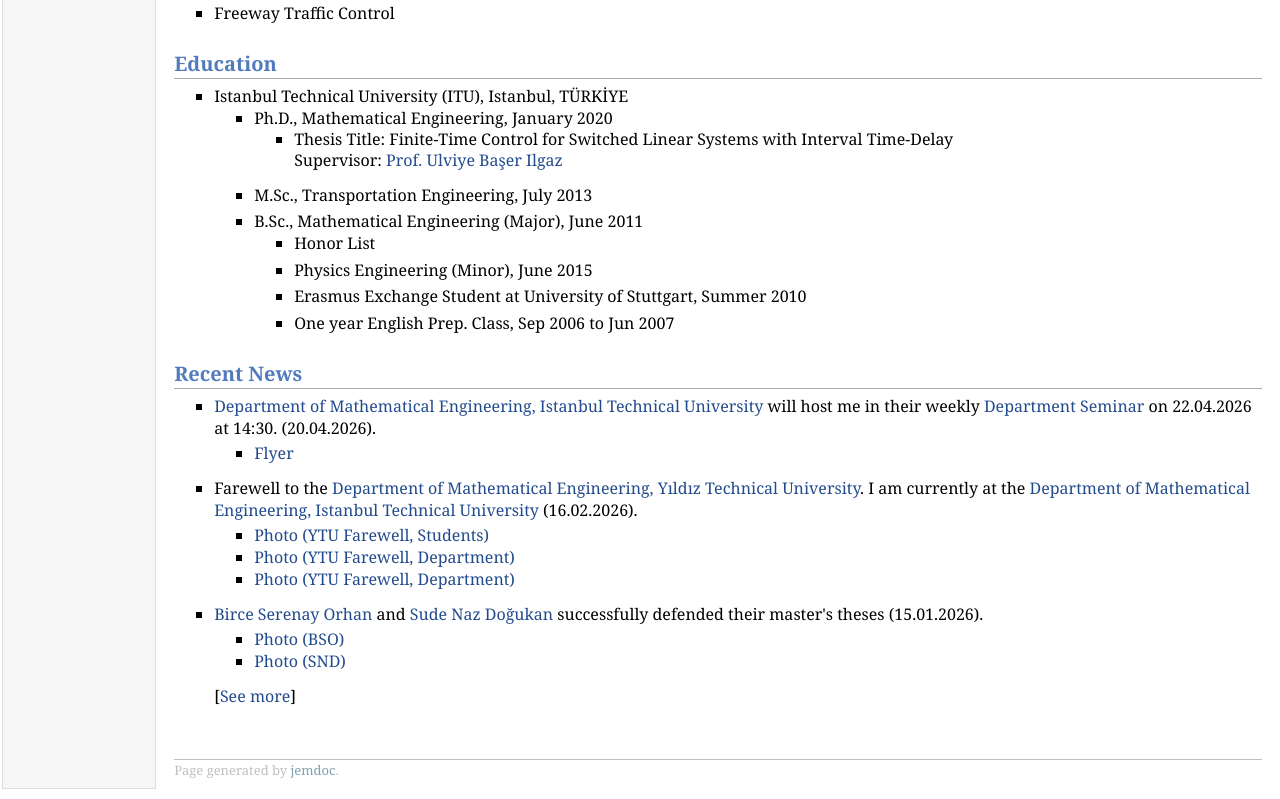
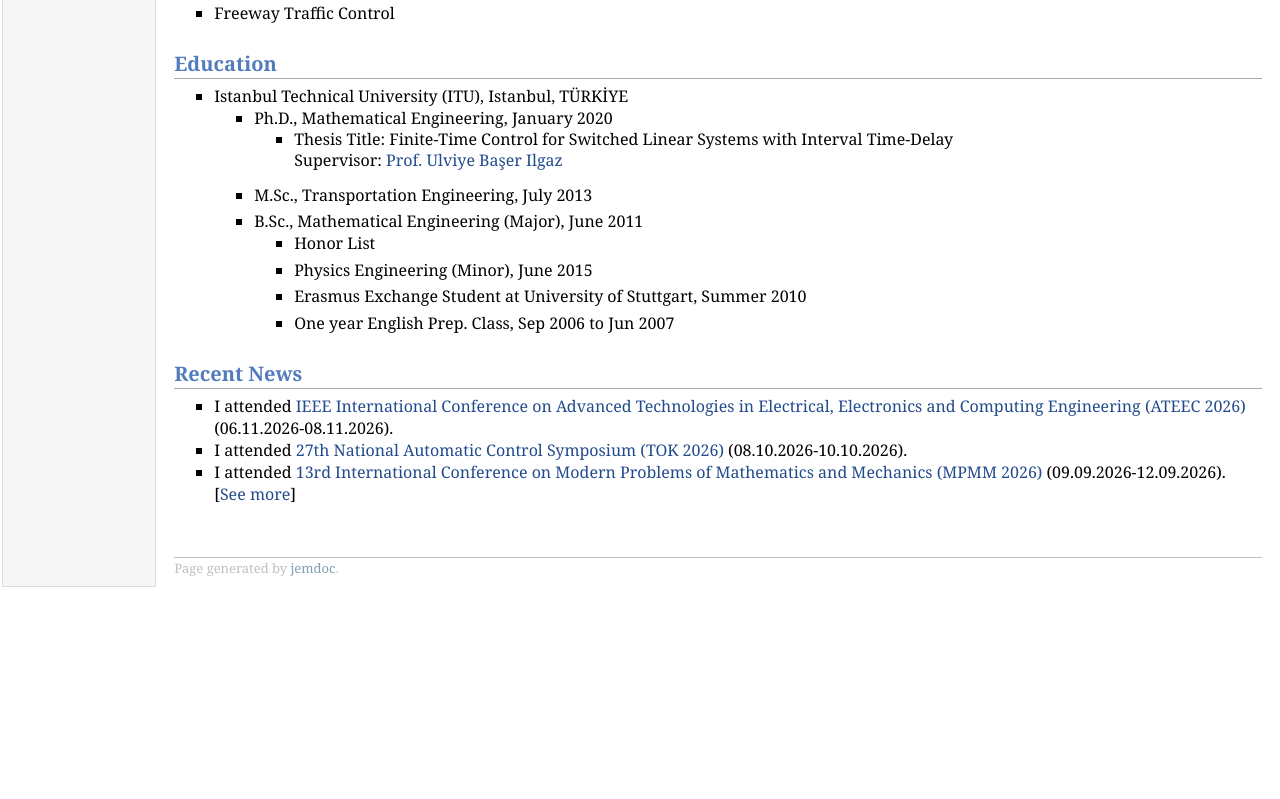
Before and after one commit to gokhangoksu/gokhangoksu.github.io, a plain HTML site: page index.html in a window 1280 px wide. Shown: the part 584-1383 px from the top of the page. After the commit the page ends 1181 px from the top, so only its background shows below. Drawn offline with Linux system fonts and the light colour scheme.

Commit message:
Restore and update index.html content
Restored and updated the content of index.html, including links and personal information.

```diff
--- a/index.html
+++ b/index.html
@@ -98,21 +98,9 @@ Supervisor: <a href="http://avesis.itu.edu.tr/baser/">Prof. Ulviye Başer Ilgaz<
 
 <h2>Recent News</h2>
 <ul>
-	<li><a href="https://matmuh.itu.edu.tr">Department of Mathematical Engineering, Istanbul Technical University</a> will host me in their weekly <a href="https://www.turkmath.org/beta/seminer.php?id_seminer=4269">Department Seminar</a> on 22.04.2026 at 14:30. (20.04.2026).</li>
-	<ul>
-	<li><a href="https://matmuh.itu.edu.tr/docs/librariesprovider58/seminerler/gokhan_goksu_2.pdf">Flyer</a></li>
-	</ul>
-	<li> Farewell to the <a href="https://mtm.yildiz.edu.tr/">Department of Mathematical Engineering, Yıldız Technical University</a>. I am currently at the <a href="https://matmuh.itu.edu.tr/">Department of Mathematical Engineering, Istanbul Technical University</a> (16.02.2026).</li>
-	<ul>
-	<li><a href="https://gokhangoksu.github.io/photos/YTUFarewell1.jpeg">Photo (YTU Farewell, Students)</a></li>
-	<li><a href="https://gokhangoksu.github.io/photos/YTUFarewell2.jpeg">Photo (YTU Farewell, Department)</a></li>
-	<li><a href="https://gokhangoksu.github.io/photos/YTUFarewell3.jpeg">Photo (YTU Farewell, Department)</a></li>
-	</ul>
-	<li> <a href="https://www.linkedin.com/in/birce-serenay-orhan-4370021b0">Birce Serenay Orhan</a> and <a href="https://www.linkedin.com/in/sude-naz-do%C4%9Fukan-6151b5195/">Sude Naz Doğukan</a> successfully defended their master's theses (15.01.2026).</li>
-	<ul>
-	<li><a href="https://gokhangoksu.github.io/photos/BirceMSc.jpeg">Photo (BSO)</a></li>
-	<li><a href="https://gokhangoksu.github.io/photos/SudeMSc.jpeg">Photo (SND)</a></li>
-	</ul>
+	<li>I attended <a href="https://dicle.edu.tr/en/birimler/ateec2026">IEEE International Conference on Advanced Technologies in Electrical, Electronics and Computing Engineering (ATEEC 2026)</a> (06.11.2026-08.11.2026).</li>
+	<li>I attended <a href="https://tok2026.ankara.edu.tr">27th National Automatic Control Symposium (TOK 2026)</a> (08.10.2026-10.10.2026).</li>
+	<li>I attended <a href="https://mpmm.cyber.az">13rd International Conference on Modern Problems of Mathematics and Mechanics (MPMM 2026)</a> (09.09.2026-12.09.2026).</li>
 	[<a href="/news">See more</a>]
 </ul>
 <div id="footer">
```
